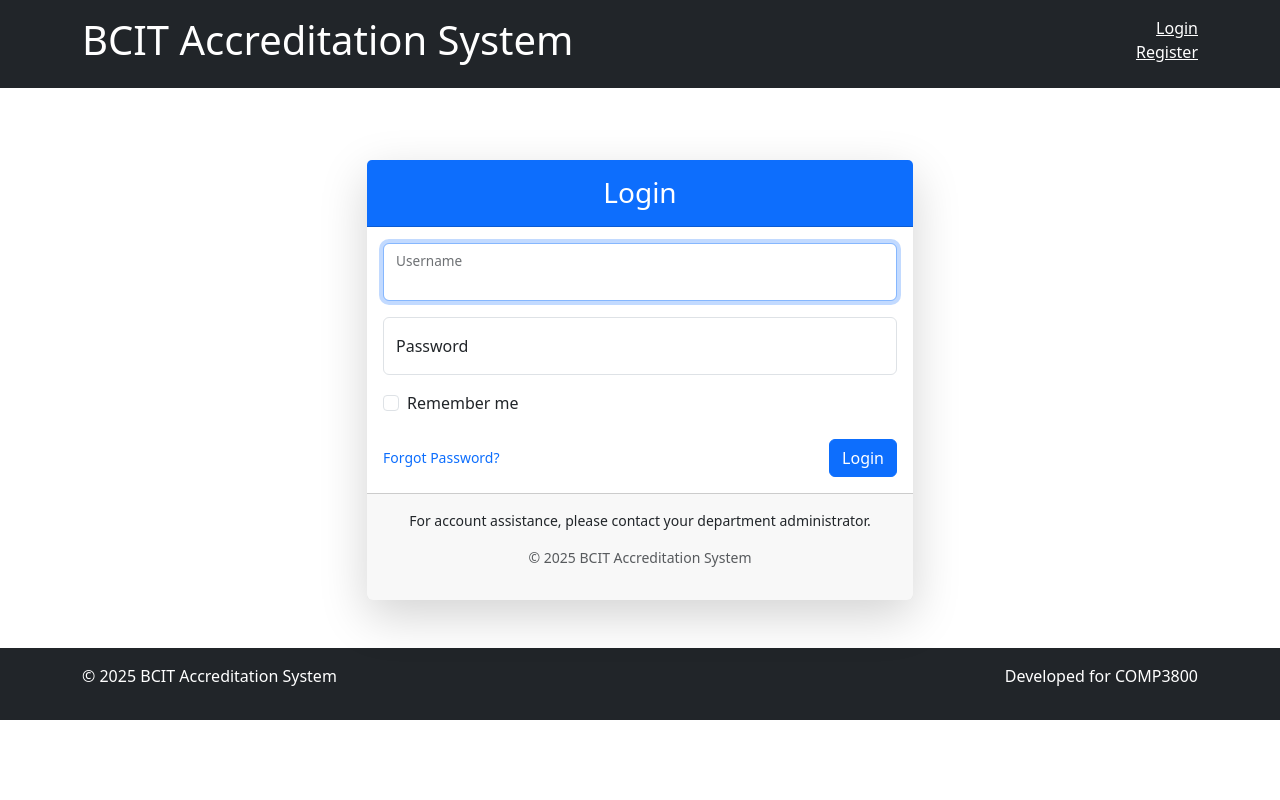
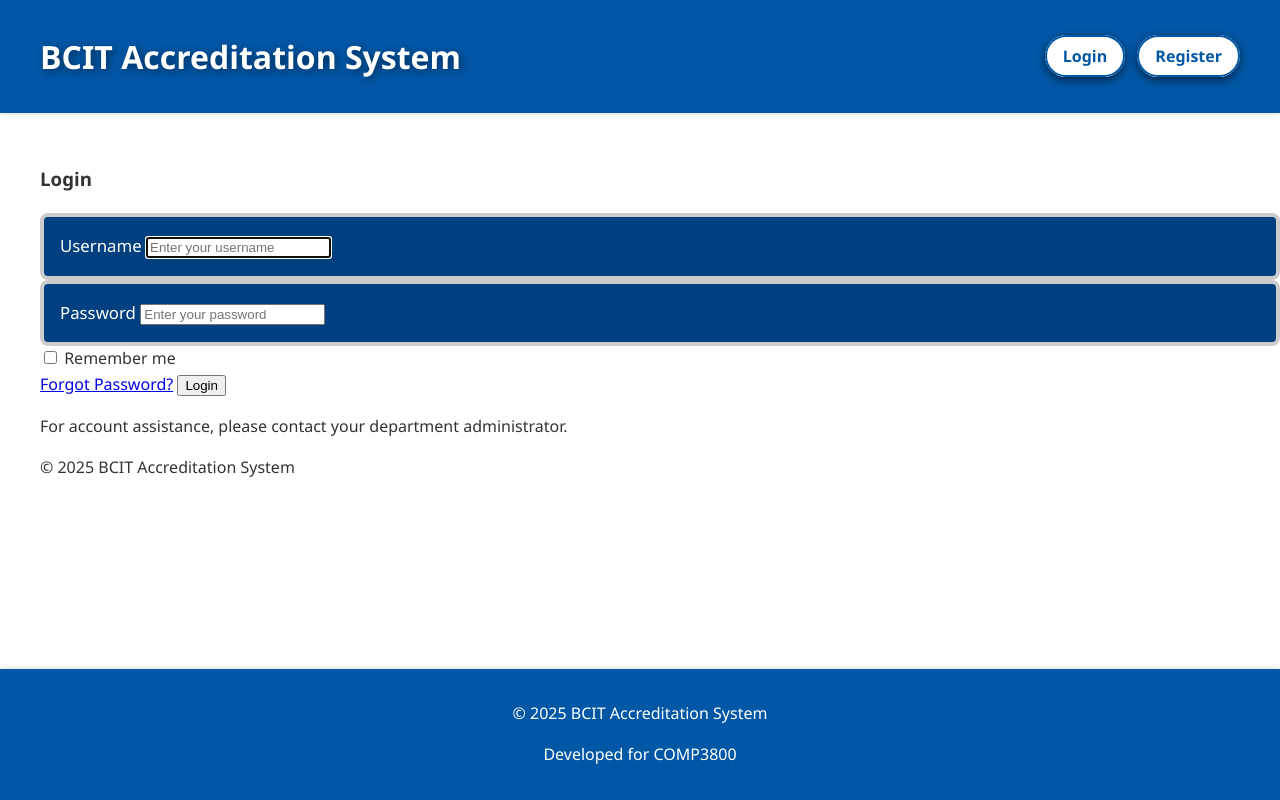
Before and after one commit to owensweet/proj1047-accreditation-db, a Django app: page /login/ in a window 1280 px wide. Run offline with Django 5.2, Linux system fonts and the light colour scheme.

Commit message:
Modified header, footer, and login page

```diff
--- a/frontend/static/css/styles.css
+++ b/frontend/static/css/styles.css
@@ -1,11 +1,10 @@
-/* Main Styles for BCIT Accreditation System */
-
-/* Custom variables */
+/* ========================
+   Custom Variables
+========================= */
 :root {
     --bcit-blue: #0057a6;
     --bcit-red: #c4122f;
     --bcit-dark: #1c1c1c;
-
 
     --main-accent: #173d68;
     --secondary-accent: #4A4646;
@@ -17,23 +16,111 @@
     --form: #4A4646;
 }
 
-/* General styling */
+/* ========================
+   Global Body Styling
+========================= */
 body {
+    display: flex;
+    flex-direction: column;
+    min-height: 100vh;
+    margin: 0;
     font-family: 'Segoe UI', Tahoma, Geneva, Verdana, sans-serif;
     color: #333;
     line-height: 1.6;
 }
 
-.navbar {
-    border-bottom: 1px solid #dee2e6;
-    box-shadow: 0 0.125rem 0.25rem rgba(0, 0, 0, 0.075);
+/* Used to stretch main content to push footer to bottom */
+.flex-grow-1 {
+    flex-grow: 1;
 }
 
-.navbar .nav-link {
-    font-weight: 500;
+/* ========================
+   Header Styling
+========================= */
+.main-header {
+    background-color: var(--bcit-blue);
+    color: white;
+    padding: 0.6rem 0;
+    box-shadow: 0 2px 4px rgba(0,0,0,0.1);
 }
 
-/* Card enhancements */
+.header-content {
+    display: flex;
+    justify-content: space-between;
+    align-items: center;
+    max-width: 1200px;
+    margin: 0 auto;
+    padding: 0 1rem;
+}
+
+.main-header h1 {
+    text-shadow: 2px 2px 8px rgba(0, 0, 0, 0.5);
+}
+
+.auth-buttons a {
+    margin-left: 0.5rem;
+    color: var(--bcit-blue);
+    background-color: white;
+    padding: 0.5rem 1rem;
+    border-radius: 25px;
+    text-decoration: none;
+    font-weight: bold;
+    transition: background-color 0.3s ease, color 0.3s ease;
+    border: 2px solid var(--bcit-blue);
+    box-shadow: 0 3px 10px rgba(0, 0, 0, 0.6);
+}
+
+.auth-buttons a:hover {
+    background-color: var(--bcit-blue);
+    color: white;
+    text-decoration: none;
+}
+
+/* ========================
+   Navigation Bar Styling
+========================= */
+.main-nav {
+    background-color: var(--main-accent);
+    display: flex;
+    justify-content: space-between;
+    align-items: center;
+    padding: 0.75rem 1rem;
+}
+
+.nav-title {
+    color: white;
+    font-weight: 600;
+    font-size: 1rem;
+    flex: 1;
+}
+
+.nav-links {
+    display: flex;
+    gap: 1.5rem;
+}
+
+.nav-links a {
+    color: white;
+    font-weight: 500;
+    text-decoration: none;
+}
+
+.nav-links a:hover {
+    text-decoration: underline;
+}
+
+/* ========================
+   Container for Page Content
+========================= */
+.container {
+    max-width: 1200px;
+    margin: 0 auto;
+    padding: 2rem 1rem;
+}
+
+/* ========================
+   Card Styling
+========================= */
 .card {
     box-shadow: 0 0.125rem 0.25rem rgba(0, 0, 0, 0.075);
     transition: box-shadow 0.3s ease;
@@ -47,7 +134,9 @@
     font-weight: 500;
 }
 
-/* Button styling */
+/* ========================
+   Button Styling
+========================= */
 .btn-primary {
     background-color: var(--bcit-blue);
     border-color: var(--bcit-blue);
@@ -58,40 +147,69 @@
     border-color: #004080;
 }
 
-/* Table enhancements */
+/* ========================
+   Form Input Styling with Thicker Borders
+========================= */
+.form-control {
+    padding: 1rem;
+    background-color: #004080;
+    border: 4px solid #ccc; /* Increased border thickness */
+    border-radius: 8px;
+    font-size: 1.05rem;
+    color: white;
+    width: 100%;
+}
+
+.form-control::placeholder {
+    color: #d0d0d0;
+}
+
+.form-control:focus {
+    border-color: #ffffff;
+    outline: none;
+    box-shadow: 0 0 0 4px rgba(255, 255, 255, 0.3); /* Increased box-shadow thickness */
+    background-color: #003366;
+}
+
+/* ========================
+   Table Styling
+========================= */
 .table th {
     border-top: none;
     background-color: #f8f9fa;
 }
 
-/* Form styling */
-.form-control:focus {
-    border-color: var(--bcit-blue);
-    box-shadow: 0 0 0 0.25rem rgba(0, 87, 166, 0.25);
-}
-
-/* Custom dashboard cards */
-.stats-card {
-    border-left: 4px solid var(--bcit-blue);
-}
-
-/* Footer styling */
-footer {
-    margin-top: 2rem;
-}
-
-/* Alert styling */
+/* ========================
+   Alert Styling
+========================= */
 .alert-info {
     border-left: 5px solid var(--bcit-blue);
 }
 
-/* Badge customization */
+/* ========================
+   Badge Styling
+========================= */
 .badge {
     font-weight: 500;
     padding: 0.35em 0.65em;
 }
 
-/* Responsive adjustments */
+/* ========================
+   Footer Styling
+========================= */
+.main-footer {
+    background-color: var(--bcit-blue);
+    color: white;
+    text-align: center;
+    padding: 1rem;
+    margin-top: auto;
+    box-shadow: 0 -2px 4px rgba(0, 0, 0, 0.1);
+    font-weight: 400;
+}
+
+/* ========================
+   Responsive Tweaks
+========================= */
 @media (max-width: 768px) {
     h1 {
         font-size: 1.8rem;
@@ -100,9 +218,16 @@
     .display-4 {
         font-size: 2.5rem;
     }
+
+    .nav-links {
+        flex-direction: column;
+        align-items: flex-end;
+    }
 }
 
-/* Print styles */
+/* ========================
+   Print Tweaks
+========================= */
 @media print {
     .no-print {
         display: none;
--- a/frontend/templates/bcit_accreditation/base.html
+++ b/frontend/templates/bcit_accreditation/base.html
@@ -2,82 +2,60 @@
 <html lang="en">
 <head>
     <meta charset="UTF-8">
-    <meta name="viewport" content="width=device-width, initial-scale=1.0">
     <title>{% block title %}BCIT Accreditation System{% endblock %}</title>
     {% load static %}
     <link rel="stylesheet" href="{% static 'css/styles.css' %}">
-    <!-- Bootstrap CSS -->
-    <link href="https://cdn.jsdelivr.net/npm/bootstrap@5.3.2/dist/css/bootstrap.min.css" rel="stylesheet">
     {% block extra_css %}{% endblock %}
 </head>
 <body>
-    <header class="bg-dark text-white p-3">
-        <div class="container">
-            <div class="row">
-                <div class="col-md-6">
+
+<!-- HEADER START -->
+<header class="main-header">
+    <div class="header-content">
         <h1>BCIT Accreditation System</h1>
-                </div>
-                <div class="col-md-6 text-end">
+        <div class="auth-buttons">
             {% if user.is_authenticated %}
-                        <span>Welcome, {{ user.username }}</span> |
-                        <a href="{% url 'logout' %}" class="text-white">Logout</a>
+                <span>Welcome, {{ user.username }}</span>
+                <a href="{% url 'logout' %}">Logout</a>
             {% else %}
-                        <div class="d-flex flex-column align-items-end">
-                            <a href="{% url 'login' %}" class="text-white">Login</a>
-                            <a href="{% url 'register' %}" class="text-white">Register</a>
-                        </div>
+                <a href="{% url 'login' %}">Login</a>
+                <a href="{% url 'register' %}">Register</a>
             {% endif %}
         </div>
     </div>
-        </div>
 </header>
+<!-- HEADER END -->
 
+<!-- NAVIGATION START -->
 {% if user.is_authenticated %}
-    <nav class="navbar navbar-expand-lg navbar-light bg-light">
-        <div class="container">
-            <button class="navbar-toggler" type="button" data-bs-toggle="collapse" data-bs-target="#navbarNav">
-                <span class="navbar-toggler-icon"></span>
-            </button>
-            <div class="collapse navbar-collapse" id="navbarNav">
-                <ul class="navbar-nav">
-                    <li class="nav-item">
-                        <a class="nav-link" href="{% url 'home' %}">Home</a>
-                    </li>
+<nav class="main-nav">
+    <div class="nav-title">Navigation</div>
+    <div class="nav-links">
+        <a href="{% url 'home' %}">Home</a>
         {% if user.is_staff or user.role == 'admin' %}
-                    <li class="nav-item">
-                        <a class="nav-link" href="{% url 'admin_dashboard' %}">Admin Dashboard</a>
-                    </li>
+            <a href="{% url 'admin_dashboard' %}">Admin Dashboard</a>
         {% endif %}
-                    <li class="nav-item">
-                        <a class="nav-link" href="{% url 'test_upload' %}">CSV Upload Test</a>
-                    </li>
-                </ul>
-            </div>
+        <a href="{% url 'test_upload' %}">CSV Upload Test</a>
     </div>
 </nav>
 {% endif %}
+<!-- NAVIGATION END -->
 
-    <main class="container my-4">
-        {% block content %}
-        {% endblock %}
+<!-- MAIN CONTENT START -->
+<main class="flex-grow-1">
+    <div class="container">
+        {% block content %}{% endblock %}
+    </div>
 </main>
+<!-- MAIN CONTENT END -->
 
-    <footer class="bg-dark text-white p-3 mt-5">
-        <div class="container">
-            <div class="row">
-                <div class="col-md-6">
+<!-- FOOTER START -->
+<footer class="main-footer">
     <p>&copy; {% now "Y" %} BCIT Accreditation System</p>
-                </div>
-                <div class="col-md-6 text-end">
     <p>Developed for COMP3800</p>
-                </div>
-            </div>
-        </div>
 </footer>
+<!-- FOOTER END -->
 
-    <!-- Bootstrap JS Bundle with Popper -->
-    <script src="https://cdn.jsdelivr.net/npm/bootstrap@5.3.2/dist/js/bootstrap.bundle.min.js"></script>
-    <script src="{% static 'js/main.js' %}"></script>
 {% block extra_js %}{% endblock %}
 </body>
 </html>
--- a/frontend/templates/bcit_accreditation/bcit_accred_login.html
+++ b/frontend/templates/bcit_accreditation/bcit_accred_login.html
@@ -3,56 +3,50 @@
 {% block title %}Login - BCIT Accreditation System{% endblock %}
 
 {% block content %}
-<div class="row justify-content-center">
-    <div class="col-md-6">
-        <div class="card shadow-lg border-0 rounded-lg mt-5">
-            <div class="card-header bg-primary text-white text-center">
-                <h3 class="my-2">Login</h3>
-            </div>
-            <div class="card-body">
+<div class="login-wrapper">
+    <h3>Login</h3>
+
     {% if messages %}
         {% for message in messages %}
-                        <div class="alert alert-{{ message.tags }} alert-dismissible fade show" role="alert">
+            <div class="alert alert-{{ message.tags }}">
                 {{ message }}
-                            <button type="button" class="btn-close" data-bs-dismiss="alert" aria-label="Close"></button>
             </div>
         {% endfor %}
     {% endif %}
 
     <form method="post" action="{% url 'login_user' %}">
         {% csrf_token %}
-                    <div class="form-floating mb-3">
-                        <input class="form-control" id="username" name="username" type="text" placeholder="Username" required />
+
+        <div class="form-control">
             <label for="username">Username</label>
+            <input id="username" name="username" type="text" required placeholder="Enter your username" />
         </div>
-                    <div class="form-floating mb-3">
-                        <input class="form-control" id="password" name="password" type="password" placeholder="Password" required />
+
+        <div class="form-control">
             <label for="password">Password</label>
+            <input id="password" name="password" type="password" required placeholder="Enter your password" />
         </div>
-                    <div class="form-check mb-3">
-                        <input class="form-check-input" id="remember" type="checkbox" name="remember" />
-                        <label class="form-check-label" for="remember">Remember me</label>
+
+        <div class="form-check">
+            <input id="remember" type="checkbox" name="remember" />
+            <label for="remember">Remember me</label>
         </div>
-                    <div class="d-flex align-items-center justify-content-between mt-4 mb-0">
-                        <a class="small text-decoration-none" href="#">Forgot Password?</a>
-                        <button type="submit" class="btn btn-primary">Login</button>
+
+        <div class="actions">
+            <a href="#">Forgot Password?</a>
+            <button type="submit">Login</button>
         </div>
     </form>
-            </div>
-            <div class="card-footer text-center py-3">
-                <div class="small">
+
+    <div class="footer-note">
         <p>For account assistance, please contact your department administrator.</p>
-                    <p class="text-muted">© {% now "Y" %} BCIT Accreditation System</p>
-                </div>
-            </div>
-        </div>
+        <p>© {% now "Y" %} BCIT Accreditation System</p>
     </div>
 </div>
 {% endblock %}
 
 {% block extra_js %}
 <script>
-    // Focus on username field when page loads
     document.addEventListener('DOMContentLoaded', function() {
         document.getElementById('username').focus();
     });
```
Lines whose indentation alone changed are shown as unchanged.
